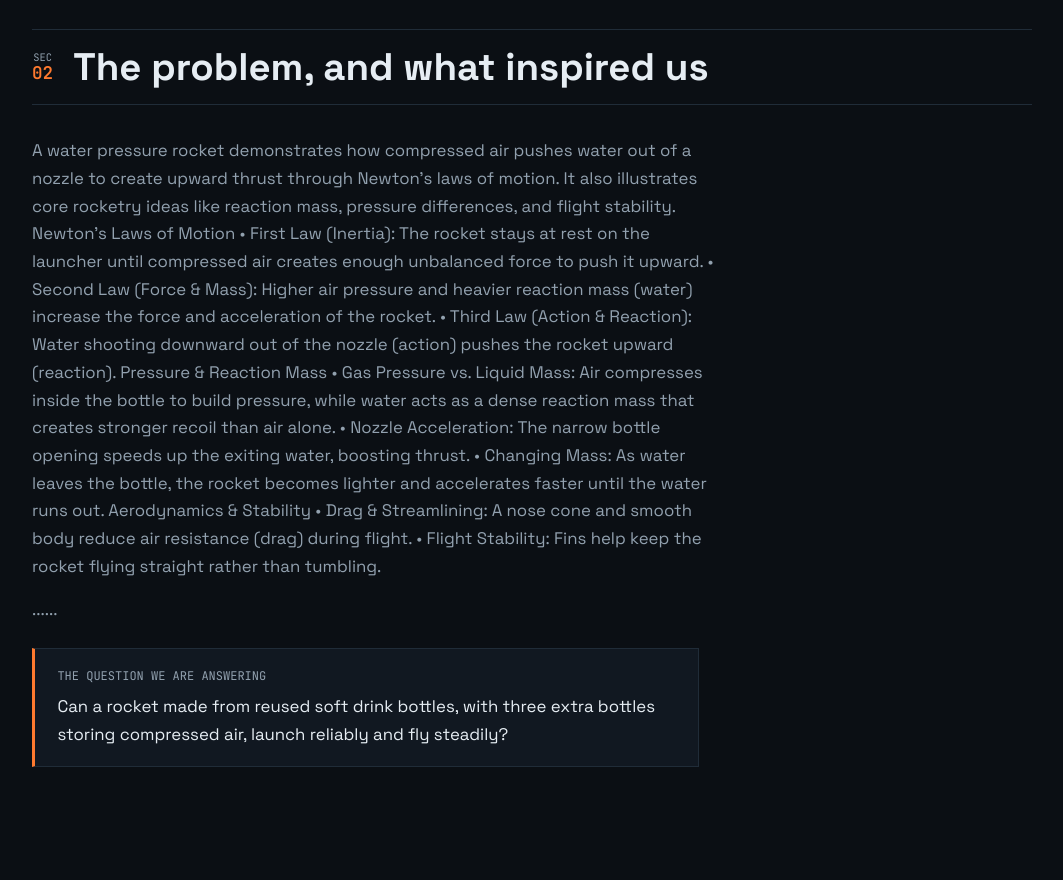
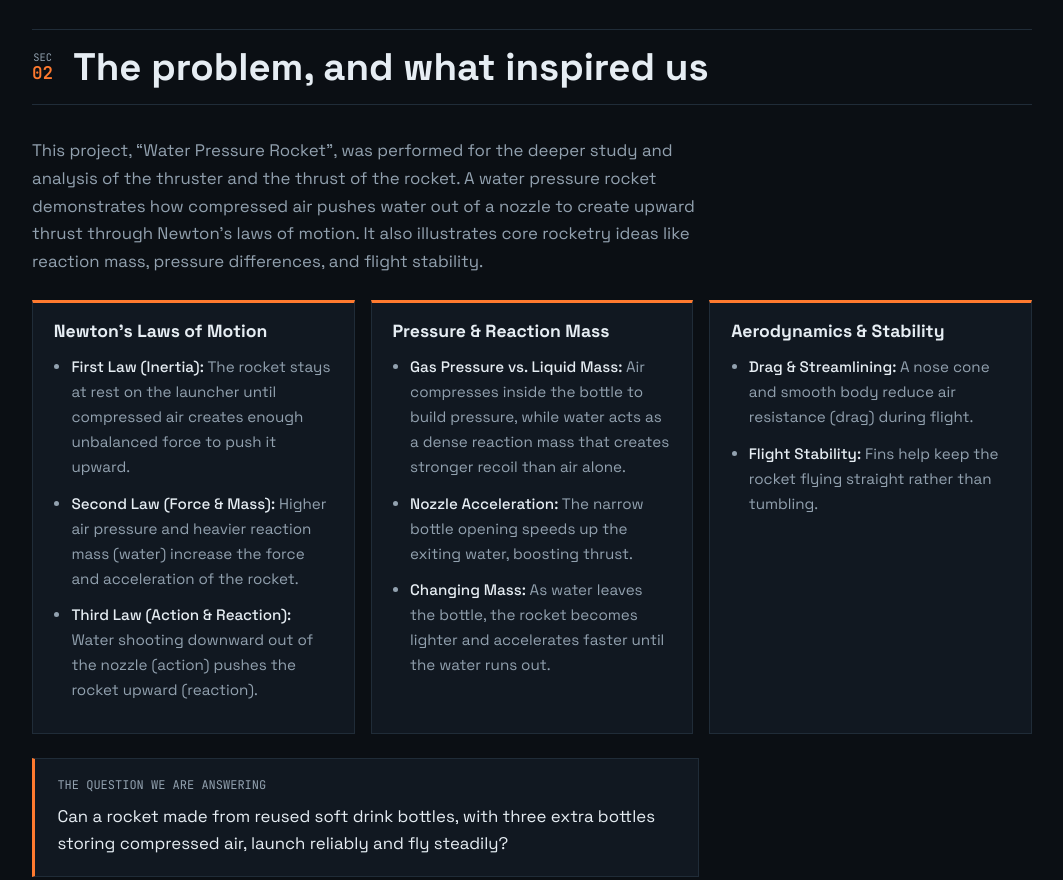
Before and after one commit to poharkaryash/water-pressure-rocket, a plain HTML site: page index.html in a window 1280 px wide. Shown: the part 1820-2700 px from the top of the page, without its empty margins (108-1171 px from the left). Drawn offline with Linux system fonts and the light colour scheme.

Commit message:
Update index.html

```diff
--- a/index.html
+++ b/index.html
@@ -88,7 +88,7 @@ dialog button{background:none;border:1px solid var(--line);color:var(--text);fon
 table{border-collapse:collapse;width:100%;font-size:.95rem;background:var(--panel)}
 th,td{border:1px solid var(--line);padding:.7rem 1rem;text-align:left}
 th{font:400 .72rem var(--mono);color:var(--muted)}
-td{color:var(--muted)}
+td{color:var(--text)}
 .scroll{overflow-x:auto}
 .status{display:grid;grid-template-columns:repeat(2,1fr);gap:1rem;margin-top:1.5rem}
 .status>div{background:var(--panel);border:1px solid var(--line);border-top:3px solid var(--accent);padding:1.2rem}
@@ -98,6 +98,12 @@ td{color:var(--muted)}
 footer{border-top:1px solid var(--line);padding:2.5rem 0;color:var(--muted)}
 footer p{margin:0}
 
+.topics{display:grid;grid-template-columns:repeat(auto-fit,minmax(280px,1fr));gap:1rem;margin:1.5rem 0}
+.topics>div{background:var(--panel);border:1px solid var(--line);border-top:3px solid var(--tube);padding:1.2rem 1.3rem}
+.topics h3{font-size:1.1rem;margin-bottom:.8rem}
+.topics ul{margin:0;padding-left:1.1rem;color:var(--muted);font-size:.95rem}
+.topics li{margin-bottom:.7rem}
+.topics li b{color:var(--text);font-weight:500}
 @media (max-width:820px){
   .hero{grid-template-columns:1fr;gap:2rem;padding:2.5rem 0}
   .hero img{aspect-ratio:4/3;object-position:center 35%}
@@ -115,7 +121,7 @@ footer p{margin:0}
 
 <header>
   <div class="wrap">
-    <a class="logo" href="#top"><b>WR</b><span>Water Pressure Rocket<small>[Your team] · [Your school]</small></span></a>
+    <a class="logo" href="#top"><b>WR</b><span>Water Pressure Rocket<small>Yash Sanjay Poharkar · SU</small></span></a>
     <nav aria-label="Sections"><a href="#problem">Problem</a><a href="#how">How it works</a><a href="#build">Build</a><a href="#gallery">Gallery</a><a href="#testing">Testing</a><a href="#status">Status</a></nav>
     <button id="theme" type="button" aria-label="Switch between dark and light theme">THEME</button>
   </div>
@@ -139,25 +145,21 @@ footer p{margin:0}
 
   <section id="problem"><div class="wrap">
     <div class="sechead"><span class="sec">SEC<b>02</b></span><h2>The problem, and what inspired us</h2></div>
-    <p>A water pressure rocket demonstrates how compressed air pushes water out of a nozzle to create upward thrust through Newton's laws of motion. It also illustrates core rocketry ideas like reaction mass, pressure differences, and flight stability.
+    <p>This project, “Water Pressure Rocket”, was performed for the deeper study and analysis of the thruster and the thrust of the rocket. A water pressure rocket demonstrates how compressed air pushes water out of a nozzle to create upward thrust through Newton’s laws of motion. It also illustrates core rocketry ideas like reaction mass, pressure differences, and flight stability.</p>
+    <div class="topics">
+      <div><h3>Newton’s Laws of Motion</h3><ul>
+        <li><b>First Law (Inertia):</b> The rocket stays at rest on the launcher until compressed air creates enough unbalanced force to push it upward.</li>
+        <li><b>Second Law (Force &amp; Mass):</b> Higher air pressure and heavier reaction mass (water) increase the force and acceleration of the rocket.</li>
+        <li><b>Third Law (Action &amp; Reaction):</b> Water shooting downward out of the nozzle (action) pushes the rocket upward (reaction).</li></ul></div>
+      <div><h3>Pressure &amp; Reaction Mass</h3><ul>
+        <li><b>Gas Pressure vs. Liquid Mass:</b> Air compresses inside the bottle to build pressure, while water acts as a dense reaction mass that creates stronger recoil than air alone.</li>
+        <li><b>Nozzle Acceleration:</b> The narrow bottle opening speeds up the exiting water, boosting thrust.</li>
+        <li><b>Changing Mass:</b> As water leaves the bottle, the rocket becomes lighter and accelerates faster until the water runs out.</li></ul></div>
+      <div><h3>Aerodynamics &amp; Stability</h3><ul>
+        <li><b>Drag &amp; Streamlining:</b> A nose cone and smooth body reduce air resistance (drag) during flight.</li>
+        <li><b>Flight Stability:</b> Fins help keep the rocket flying straight rather than tumbling.</li></ul></div>
+    </div>
 
-Newton’s Laws of Motion
-
-• First Law (Inertia): The rocket stays at rest on the launcher until compressed air creates enough unbalanced force to push it upward.
-• Second Law (Force & Mass): Higher air pressure and heavier reaction mass (water) increase the force and acceleration of the rocket.
-• Third Law (Action & Reaction): Water shooting downward out of the nozzle (action) pushes the rocket upward (reaction).
-
-Pressure & Reaction Mass
-
-• Gas Pressure vs. Liquid Mass: Air compresses inside the bottle to build pressure, while water acts as a dense reaction mass that creates stronger recoil than air alone.
-• Nozzle Acceleration: The narrow bottle opening speeds up the exiting water, boosting thrust.
-• Changing Mass: As water leaves the bottle, the rocket becomes lighter and accelerates faster until the water runs out.
-
-Aerodynamics & Stability
-
-• Drag & Streamlining: A nose cone and smooth body reduce air resistance (drag) during flight.
-• Flight Stability: Fins help keep the rocket flying straight rather than tumbling.</p>
-    <p>......</p>
     <div class="callout"><span class="mono">THE QUESTION WE ARE ANSWERING</span>
       <p>Can a rocket made from reused soft drink bottles, with three extra bottles storing compressed air, launch reliably and fly steadily?</p></div>
   </div></section>
@@ -235,10 +237,10 @@ Aerodynamics & Stability
 
   <section id="testing"><div class="wrap">
     <div class="sechead"><span class="sec">SEC<b>06</b></span><h2>Testing and results</h2></div>
-    <p>No launch results have been recorded yet. This table will be filled in from real test launches.</p>
+    <p>Results from our recorded test launches.</p>
     <div class="scroll"><table>
-      <thead><tr><th>LAUNCH</th><th>WATER IN MAIN BOTTLE</th><th>AIR PRESSURE</th><th>HEIGHT / DISTANCE</th><th>NOTES</th></tr></thead>
-      <tbody><tr><td>[1]</td><td>[ ]</td><td>[ ]</td><td>[ ]</td><td>[ ]</td></tr></tbody>
+      <thead><tr><th>LAUNCH</th><th>WATER IN MAIN BOTTLE</th><th>AIR PRESSURE</th><th>HEIGHT / DISTANCE</th></tr></thead>
+      <tbody><tr><td>2</td><td>1.8 L</td><td>~180 psi</td><td>~1700 feet</td></tr></tbody>
     </table></div>
   </div></section>
 
@@ -252,7 +254,7 @@ Aerodynamics & Stability
   </div></section>
 </main>
 
-<footer><div class="wrap"><p>Made by [Your name(s)] · [Your school or class] · <a href="mailto:you@example.com">[your email]</a></p></div></footer>
+<footer><div class="wrap"><p>Made by Yash Sanjay Poharkar · Sanjivani University (First Year Mechanical)  · <a href="mailto:you@example.com">poharkaryash17@gmail.com</a></p></div></footer>
 
 <script>
 const root=document.documentElement,btn=document.getElementById('theme');
```
